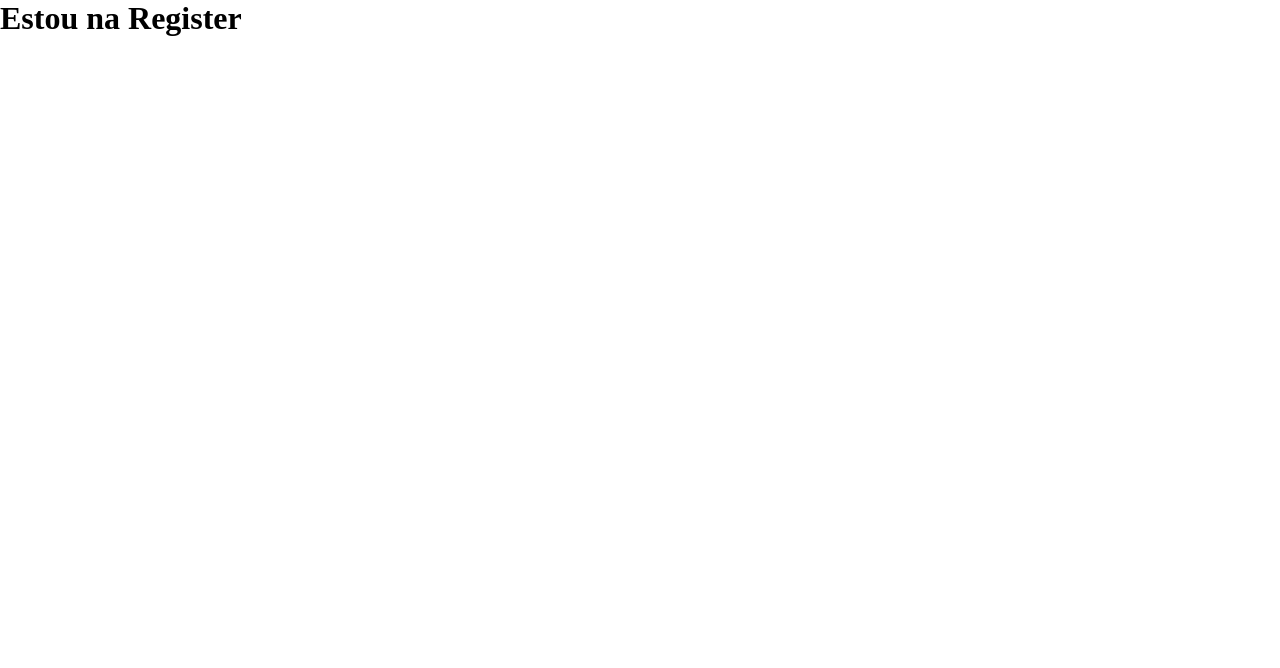
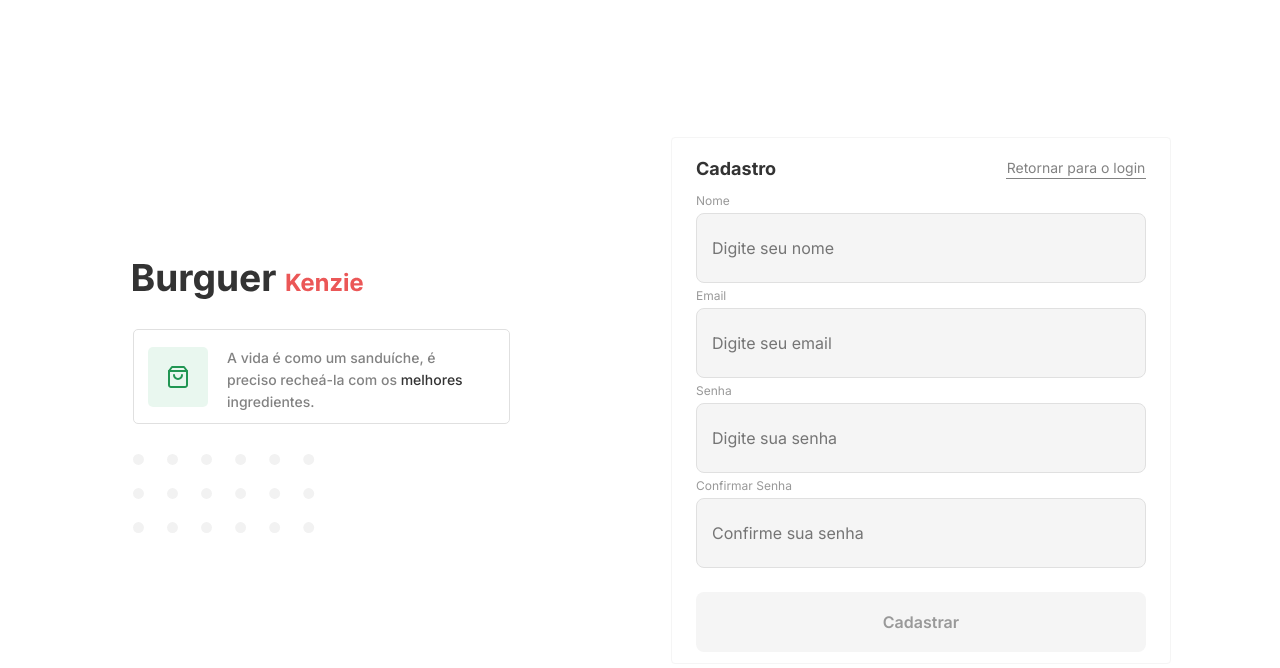
Before and after one commit to Kenzie-Academy-Brasil-Developers/react-entrega-hamburgueria-v2-alexandra86, a React (Create React App) app: page /register in a window 1280 px wide. Shown: the top 668 px of the page. Built offline with nearby package versions, Linux system fonts and the light colour scheme.

Commit message:
feat/ RegisterPage, página e estilo

```diff
--- a/src/pages/LoginPage/index.tsx
+++ b/src/pages/LoginPage/index.tsx
@@ -19,16 +19,16 @@
       <section className="secLogin">
         <h1 className="titleLogin">Login</h1>
         <form className="formLogin">
-          <label htmlFor="name" className="lbLogin">
+          <label htmlFor="email" className="lbLogin">
             Nome
           </label>
           <input
-            type="text"
-            name="name"
-            placeholder="Digite seu nome"
+            type="email"
+            name="email"
+            placeholder="Digite seu email"
             className="iptLogin"
           />
-          <label htmlFor="name" className="lbLogin">
+          <label htmlFor="password" className="lbLogin">
             Senha
           </label>
           <input
--- a/src/pages/LoginPage/styles.ts
+++ b/src/pages/LoginPage/styles.ts
@@ -54,6 +54,7 @@
     font-family: "Inter", sans-serif;
     font-weight: 400;
     font-size: 1rem;
+    background-color: #f5f5f5;
     color: #333333;
     outline: none;
     border: 0.1125rem solid #e0e0e0;
@@ -67,6 +68,11 @@
   }
 
   .iptLogin:focus {
+    border: 0.1125rem solid #333333;
+    border-radius: 0.5rem;
+  }
+
+  .iptLogin:hover {
     border: 0.1125rem solid #333333;
     border-radius: 0.5rem;
   }
--- a/src/pages/RegisterPage/index.tsx
+++ b/src/pages/RegisterPage/index.tsx
@@ -1,10 +1,85 @@
 import React from "react";
 import { StyledRegisterPage } from "./styles";
+import logo from "../../img/kenzieBurguer.svg";
+import bag from "../../img/shoppingBag.svg";
+import circulos from "../../img/circulos.svg";
+import { useNavigate } from "react-router-dom";
+
+const Logo = logo;
+const Bag = bag;
+const Circulos = circulos;
 
 export function RegisterPage() {
+  const navigate = useNavigate();
+  function goLoginClick() {
+    navigate("/");
+  }
   return (
     <StyledRegisterPage>
-      <h1>Estou na Register</h1>
+      <section className="secApresentation">
+        <img src={logo} alt="imagem de Kenzie Burguer" />
+        <div className="areaImageAndMessage">
+          <figure className="areaBag">
+            <img src={bag} alt="imagem de sacola verde" />
+          </figure>
+          <p className="reminder">
+            A vida é como um sanduíche, é preciso recheá-la com os{" "}
+            <strong className="bests">melhores</strong> ingredientes.
+          </p>
+        </div>
+        <figure>
+          <img src={circulos} alt="imagem de circulos de cor cinza" />
+        </figure>
+      </section>
+      <section className="secRegister">
+        <div className="areaRegisterAndGoToLogin">
+          <h1 className="titleRegister">Cadastro</h1>
+          <button className="btGoToLogin" onClick={goLoginClick}>
+            Retornar para o login
+          </button>
+        </div>
+        <form className="formRegister">
+          <label htmlFor="name" className="lbRegister">
+            Nome
+          </label>
+          <input
+            type="text"
+            name="name"
+            placeholder="Digite seu nome"
+            className="iptRegister"
+          />
+          <label htmlFor="email" className="lbRegister">
+            Email
+          </label>
+          <input
+            type="email"
+            name="email"
+            placeholder="Digite seu email"
+            className="iptRegister"
+          />
+          <label htmlFor="password" className="lbRegister">
+            Senha
+          </label>
+          <input
+            type="password"
+            name="password"
+            placeholder="Digite sua senha"
+            className="iptRegister"
+          />
+          <label htmlFor="password" className="lbRegister">
+            Confirmar Senha
+          </label>
+          <input
+            type="password"
+            name="confirmPassword"
+            placeholder="Confirme sua senha"
+            className="iptRegister"
+          />
+          <button type="submit" className="btRegister">
+            Cadastrar
+          </button>
+        </form>
+      </section>
     </StyledRegisterPage>
   );
 }
--- a/src/pages/RegisterPage/styles.ts
+++ b/src/pages/RegisterPage/styles.ts
@@ -1,3 +1,175 @@
 import styled from "styled-components";
 
-export const StyledRegisterPage = styled.div``;
+export const StyledRegisterPage = styled.div`
+  max-width: 100vw;
+  width: 100%;
+  height: 100vh;
+  display: flex;
+  align-items: center;
+  justify-content: center;
+  gap: 3.875rem;
+
+  .secApresentation {
+    max-width: 31.25rem;
+    width: 100%;
+    height: 34.8125rem;
+    display: flex;
+    flex-direction: column;
+    align-items: flex-start;
+    justify-content: center;
+    padding: 1.625rem 1.5rem;
+    background-color: #ffffff;
+  }
+
+  .areaImageAndMessage {
+    margin-top: 1.875rem;
+    margin-bottom: 1.875rem;
+    max-width: 23.5625rem;
+    width: 100%;
+    height: 5.9375rem;
+    display: flex;
+    padding: 1.0625rem 0rem 1.125rem 0.875rem;
+    gap: 1.1875rem;
+    background-color: #ffffff;
+    border: 0.0625rem solid #e0e0e0;
+    border-radius: 0.3125rem;
+  }
+
+  .areaBag {
+    max-width: 3.75rem;
+    width: 100%;
+    height: 3.75rem;
+    background: rgba(39, 174, 96, 0.1);
+    border-radius: 0.3125rem;
+    display: flex;
+    align-items: center;
+    justify-content: center;
+  }
+
+  .reminder {
+    max-width: 16.3125rem;
+    width: 100%;
+    height: 4.125rem;
+    font-family: "Inter", sans-serif;
+    font-weight: 500;
+    font-size: 0.875rem;
+    line-height: 1.375rem;
+    color: #828282;
+  }
+
+  .bests {
+    font-family: "Inter", sans-serif;
+    font-weight: 500;
+    font-size: 0.875rem;
+    line-height: 1.375rem;
+    color: #333333;
+  }
+
+  .secRegister {
+    max-width: 31.25rem;
+    width: 100%;
+    height: 32.9375rem;
+    display: flex;
+    flex-direction: column;
+    justify-content: center;
+    border-radius: 0.25rem;
+    border: 0.1125rem solid #f5f5f5;
+    padding: 1.75rem 1.5rem;
+    background-color: #ffffff;
+  }
+
+  .areaRegisterAndGoToLogin {
+    margin-top: 1.75rem;
+    margin-bottom: 0.875rem;
+    max-width: 28.25rem;
+    width: 100%;
+    display: flex;
+    align-items: center;
+    justify-content: space-between;
+  }
+
+  .titleRegister {
+    font-family: "Inter", sans-serif;
+    font-weight: 700;
+    font-size: 1.125rem;
+    color: #333333;
+  }
+
+  .btGoToLogin {
+    max-width: 8.75rem;
+    width: 100%;
+    height: 1.375rem;
+    font-family: "Inter", sans-serif;
+    font-weight: 400;
+    font-size: 0.875rem;
+    color: #828282;
+    border-bottom: 0.1125rem solid #828282;
+  }
+
+  .formRegister {
+    max-width: 28.25rem;
+    width: 100%;
+    display: flex;
+    flex-direction: column;
+  }
+
+  .lbRegister {
+    margin-bottom: 0.3125rem;
+    font-family: "Inter", sans-serif;
+    font-weight: 400;
+    font-size: 0.75rem;
+    color: #999999;
+  }
+
+  .iptRegister {
+    max-width: 28.25rem;
+    width: 100%;
+    height: 4.375rem;
+    margin-bottom: 0.9375rem;
+    padding: 1.25rem 0.9375rem;
+    margin-bottom: 0.3125rem;
+    font-family: "Inter", sans-serif;
+    font-weight: 400;
+    font-size: 1rem;
+    background-color: #f5f5f5;
+    color: #333333;
+    outline: none;
+    border: 0.1125rem solid #e0e0e0;
+    border-radius: 0.5rem;
+  }
+
+  .iiptRegister::placeholder {
+    font-family: "Inter", sans-serif;
+    font-weight: 400;
+    font-size: 1rem;
+  }
+
+  .iptRegister:focus {
+    border: 0.1125rem solid #333333;
+    border-radius: 0.5rem;
+  }
+  .iptRegister:hover {
+    border: 0.1125rem solid #333333;
+    border-radius: 0.5rem;
+  }
+
+  .btRegister {
+    max-width: 28.25rem;
+    width: 100%;
+    height: 3.75rem;
+    margin-top: 1.1875rem;
+    margin-bottom: 1.1875rem;
+    background-color: #f5f5f5;
+    border-radius: 0.5rem;
+    padding: 0rem 2.5rem;
+    font-family: "Inter", sans-serif;
+    font-weight: 600;
+    font-size: 1rem;
+    color: #999999;
+  }
+
+  .btRegister:hover {
+    background-color: #828282;
+    color: #e0e0e0;
+  }
+`;
```
